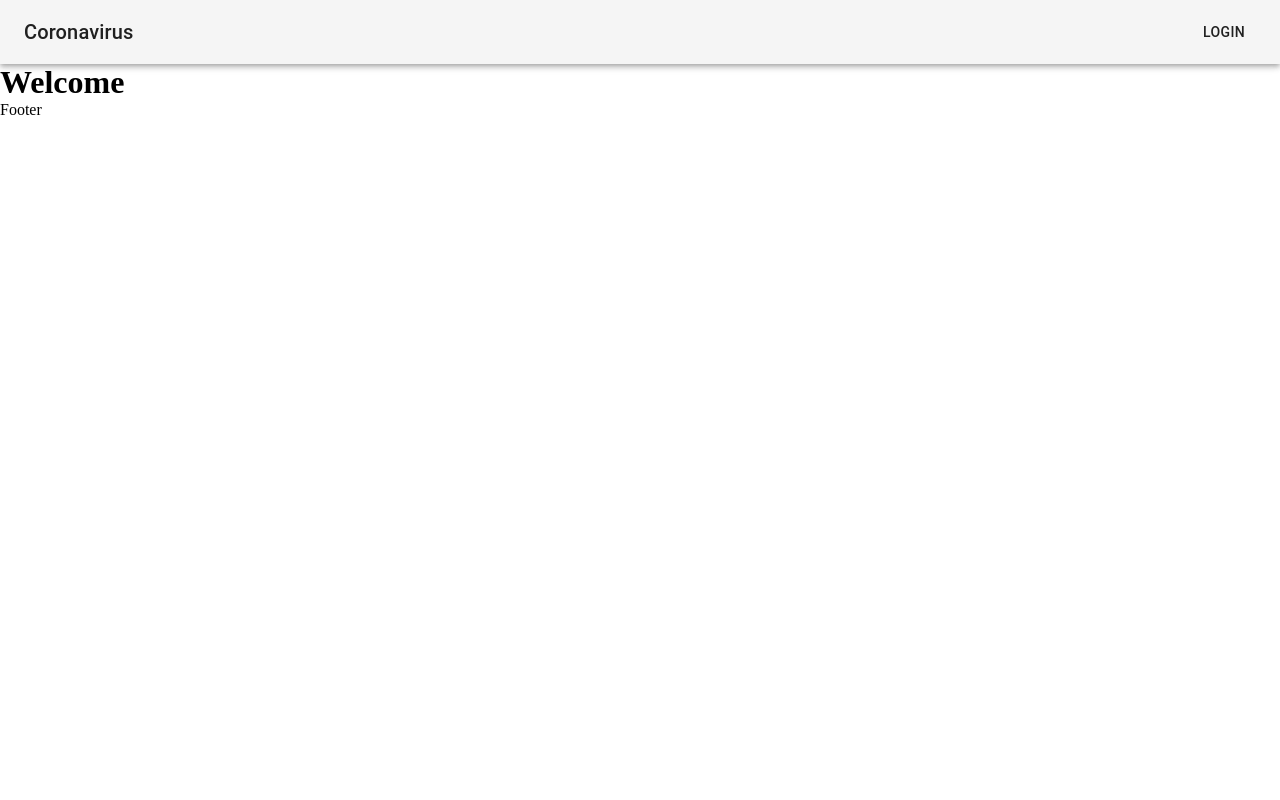
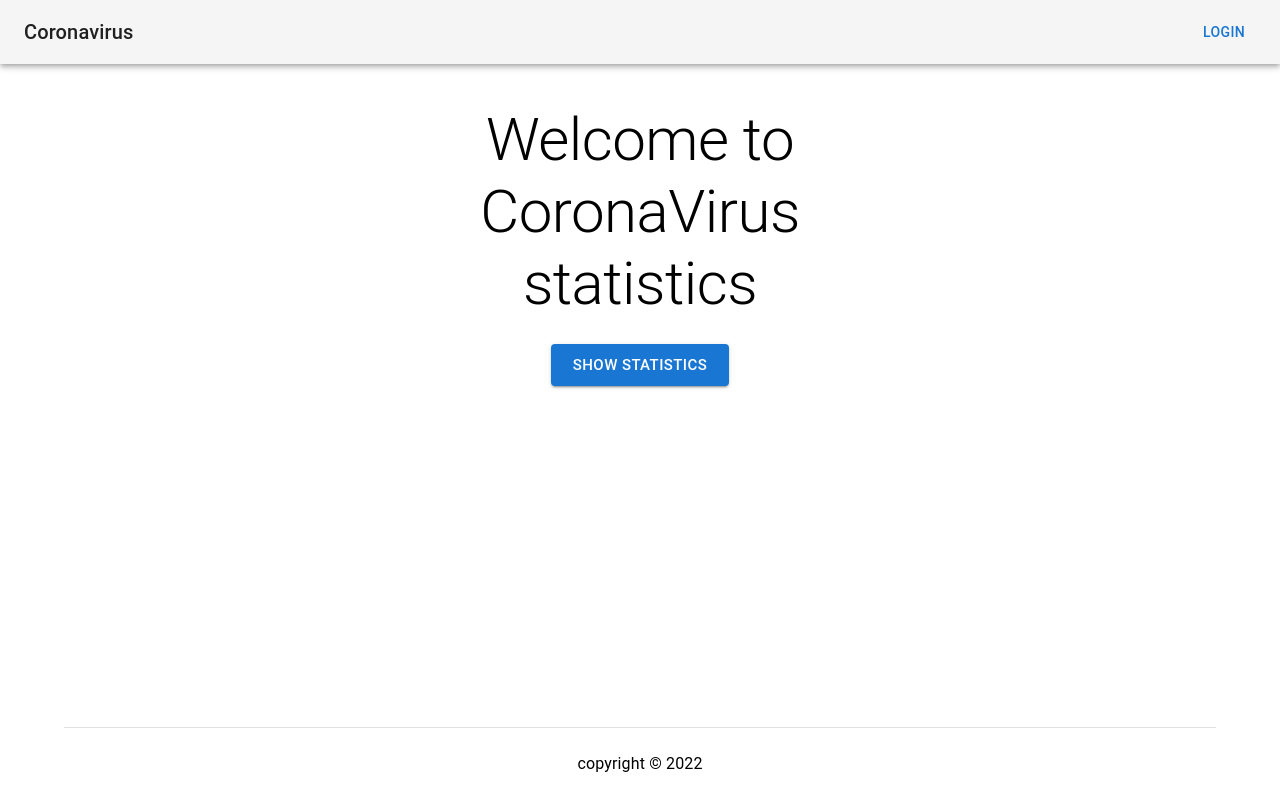
Before and after one commit to obayalhusein/nadsoft-obay-react-task, a React (Create React App) app: page / in a window 1280 px wide. Built offline with nearby package versions, Linux system fonts and the light colour scheme.

Commit message:
style landing homepage / add footer to default layout

```diff
--- a/src/App.js
+++ b/src/App.js
@@ -6,13 +6,11 @@ import DashboardHome from "./pages/dashboard";
 
 function App() {
   return (
-    <div className="App">
-      <Routes>
-        <Route path="/" element={<AppHome />} />
-        <Route path="login" element={<AuthLogin />} />
-        <Route path="dashboard" element={<DashboardHome />} />
-      </Routes>
-    </div>
+    <Routes>
+      <Route path="/" element={<AppHome />} />
+      <Route path="login" element={<AuthLogin />} />
+      <Route path="dashboard" element={<DashboardHome />} />
+    </Routes>
   );
 }
 
--- a/src/assets/app.css
+++ b/src/assets/app.css
@@ -1,6 +1,22 @@
 * {
     padding: 0;
     margin: 0;
+}
+
+html,
+body,
+#root {
+    min-height: 100vh;
+}
+
+#root {
+    display: flex;
+    flex-direction: column;
+    justify-content: center;
+}
+
+main {
+    flex: auto;
 }
 
 img,
--- a/src/layouts/Default.jsx
+++ b/src/layouts/Default.jsx
@@ -1,4 +1,5 @@
-import { AppBar, Toolbar, Typography, Button } from '@mui/material';
+import { Link } from 'react-router-dom';
+import { AppBar, Toolbar, Typography, Button, Container, Divider } from '@mui/material';
 
 const layout = ({children}) => {
     return (
@@ -9,12 +10,19 @@ const layout = ({children}) => {
                         <Typography variant="h6" component="div" sx={{ flexGrow: 1 }}>
                             Coronavirus
                         </Typography>
-                        <Button color="inherit">Login</Button>
+                        <Button component={Link} to="/login" color="primary">Login</Button>
                     </Toolbar>
                 </AppBar>
             </header>
             <main>{children}</main>
-            <footer>Footer</footer>
+            <footer>
+                <Container>
+                    <Divider />
+                    <Typography align="center" m={3}>
+                        copyright &copy; { new Date().getFullYear() }
+                    </Typography>
+                </Container>
+            </footer>
         </>
     );
 }
--- a/src/pages/index.jsx
+++ b/src/pages/index.jsx
@@ -1,9 +1,16 @@
 import Layout from "../layouts/Default";
+import { Link } from 'react-router-dom';
+import { Box, Container, Button, Typography } from '@mui/material';
 
 const homepage = () => {
     return (
         <Layout>
-            <h1>Welcome</h1>
+            <Box my={5} textAlign="center">
+                <Container>
+                    <Typography component="h1" variant="h2" maxWidth={500} marginX="auto" mb={3}>Welcome to CoronaVirus statistics</Typography>
+                    <Button component={Link} to="/login" color="primary" variant="contained" size="large">Show statistics</Button>
+                </Container>
+            </Box>
         </Layout>
     );
 }
```
